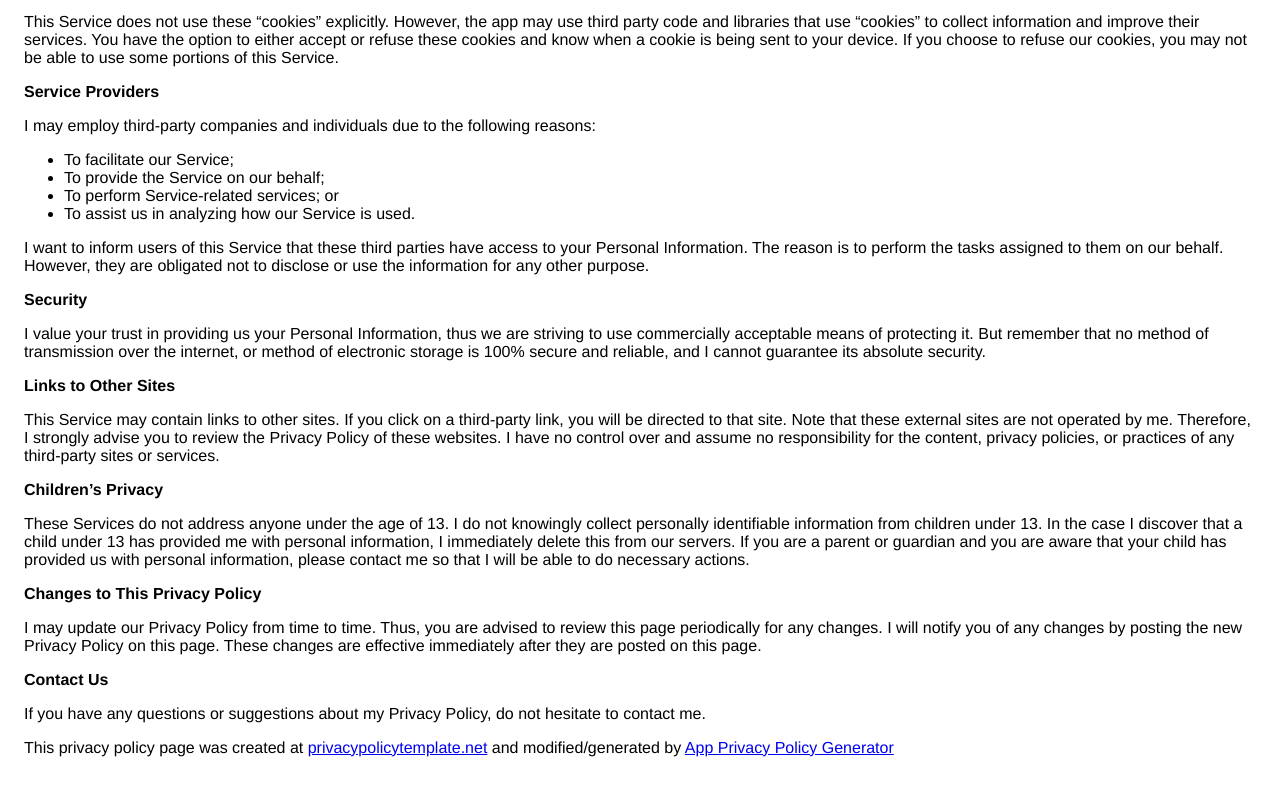
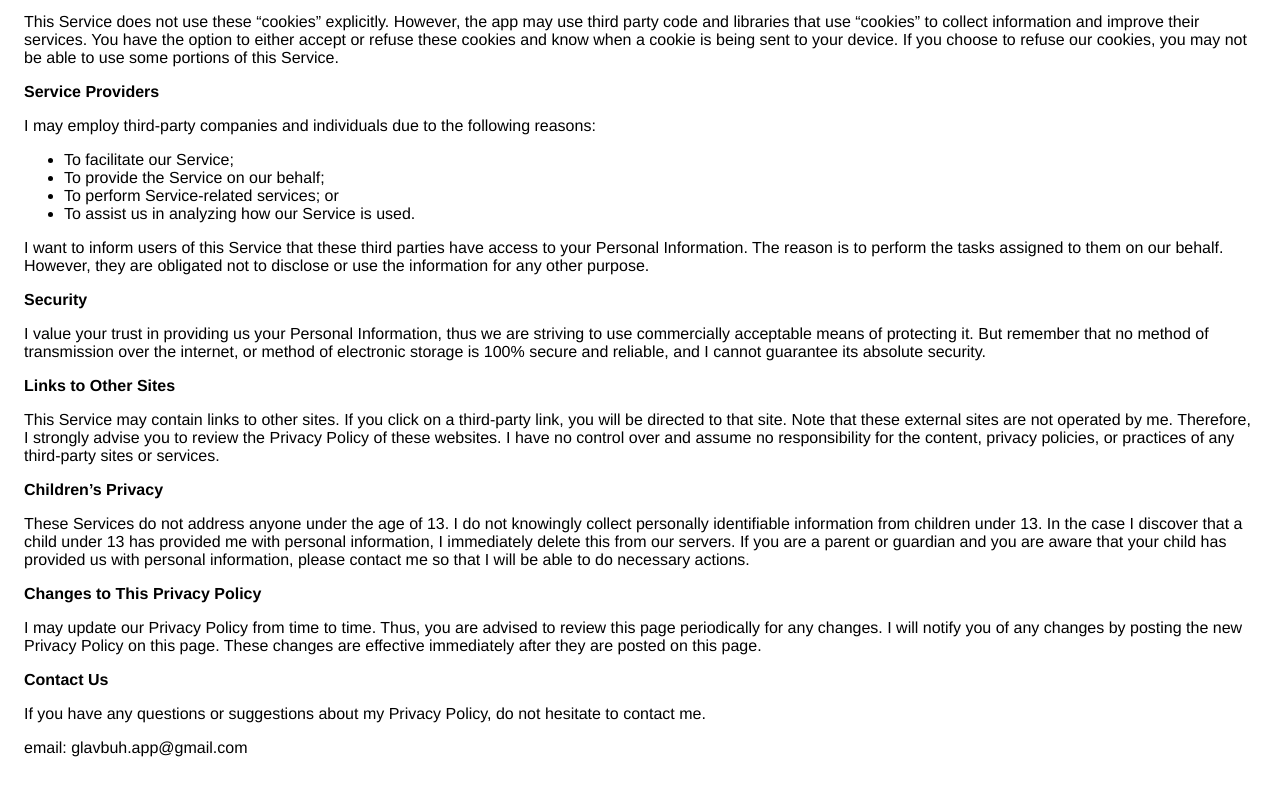
Before and after one commit to glavbuh/glavbuh.github.io, a plain HTML site: page index.html in a window 1280 px wide. Shown: the part 647-1442 px from the top of the page. Drawn offline with Linux system fonts and the light colour scheme.

Commit message:
Update index.html

```diff
--- a/index.html
+++ b/index.html
@@ -43,4 +43,4 @@
                     this page.
                   </p> <p><strong>Contact Us</strong></p> <p>If you have any questions or suggestions about my Privacy Policy, do not hesitate to contact
                     me.
-                  </p> <p>This privacy policy page was created at <a href="https://privacypolicytemplate.net" target="_blank">privacypolicytemplate.net</a>                    and modified/generated by <a href="https://app-privacy-policy-generator.firebaseapp.com/" target="_blank">App Privacy Policy Generator</a></p></body></html>
+                  </p> <p>email: glavbuh.app@gmail.com</p></body></html>
```
